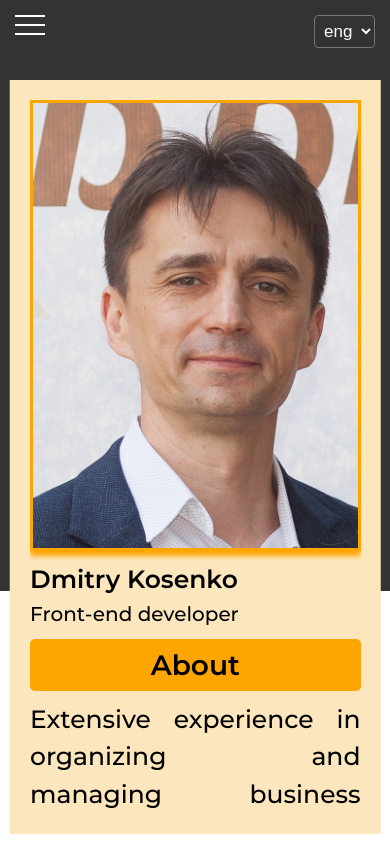
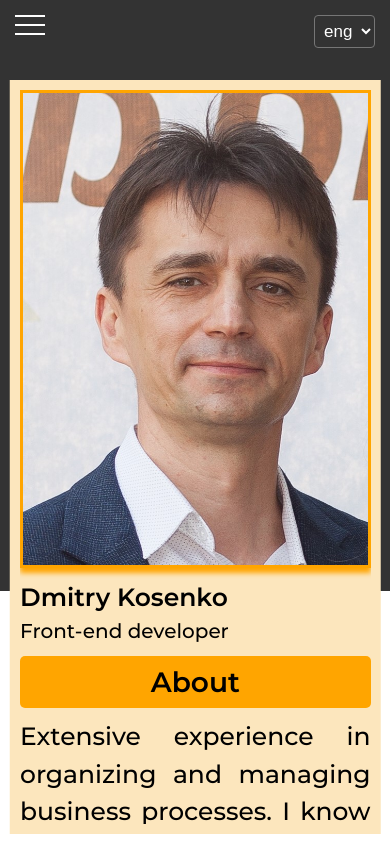
Before and after one commit to Dmitry0403/MyPage, a React app: page / in a window 390 px wide. Built offline with nearby package versions, Linux system fonts and the light colour scheme.

Commit message:
fixed some styles

```diff
--- a/src/pages/AboutPage/styles.module.css
+++ b/src/pages/AboutPage/styles.module.css
@@ -19,10 +19,11 @@
 
 .name {
     font-weight: 600;
+    font-size: 2vw;
 }
 
 .objective {
-    font-size: 20px;
+    font-size: 1.5vw;
 }
 
 .rightSideContainer {
@@ -38,10 +39,12 @@
 
 .icon {
     padding: 10px;
+    font-size: 4vw;
 }
 
 .iconPadding30 {
     padding: 30px;
+    font-size: 4vw;
 }
 
 .title {
@@ -65,7 +68,7 @@
 
 .list {
     margin: 0;
-    min-width: 50%;
+    min-width: 40%;
 }
 
 .ic_bem:before {
@@ -141,6 +144,7 @@
     .section {
         flex-direction: column;
         overflow: auto;
+        padding-right: 10px;
     }
     .rightSideContainer {
         max-width: 100%;
@@ -158,4 +162,10 @@
     .text {
         padding-right: 0;
     }
+    .name {
+        font-size: 25px;
+    }
+    .objective {
+        font-size: 20px;
+    }
 }
--- a/src/pages/ContactPage/styles.module.css
+++ b/src/pages/ContactPage/styles.module.css
@@ -35,7 +35,7 @@
     box-shadow: 5px 5px 10px rgb(255, 165, 0);
     border-radius: 10px;
     margin: 20px;
-    width: 40%;
+    min-width: 40%;
 }
 
 .boxTitle {
@@ -96,13 +96,13 @@
 
 @media screen and (max-width: 767px) {
     .section {
-        padding: 0;
+        padding-right: 10px;
     }
     .title {
         width: 100%;
     }
     .box {
-        width: 100%;
+        min-width: 100%;
         margin: 10px 0px 10px 0px;
         padding: 10px 0px 10px 5px;
     }
--- a/src/pages/MasterPage/styles.module.css
+++ b/src/pages/MasterPage/styles.module.css
@@ -29,6 +29,6 @@
     }
 
     .subContainerChildren {
-        padding: 20px;
+        padding: 10px 0px 10px 10px;
     }
 }
--- a/src/pages/SummaryPage/styles.module.css
+++ b/src/pages/SummaryPage/styles.module.css
@@ -72,7 +72,7 @@
 
 @media screen and (max-width: 767px) {
     .section {
-        padding: 0;
+        padding-right: 10px;
     }
     .box {
         border-right: none;
--- a/webpack.config.js
+++ b/webpack.config.js
@@ -30,11 +30,11 @@ module.exports = {
             },
             {
                 test: /\.(png|svg|jpg|jpeg|gif)$/i,
-                type: "asset/resource",
+                type: "asset/inline",
             },
             {
                 test: /\.(woff|woff2|eot|ttf|otf)$/i,
-                type: "asset/resource",
+                type: "asset/inline",
             },
         ],
     },
```
Also changed, not shown: 3 other files (tests, documents, lock files or other folders).
